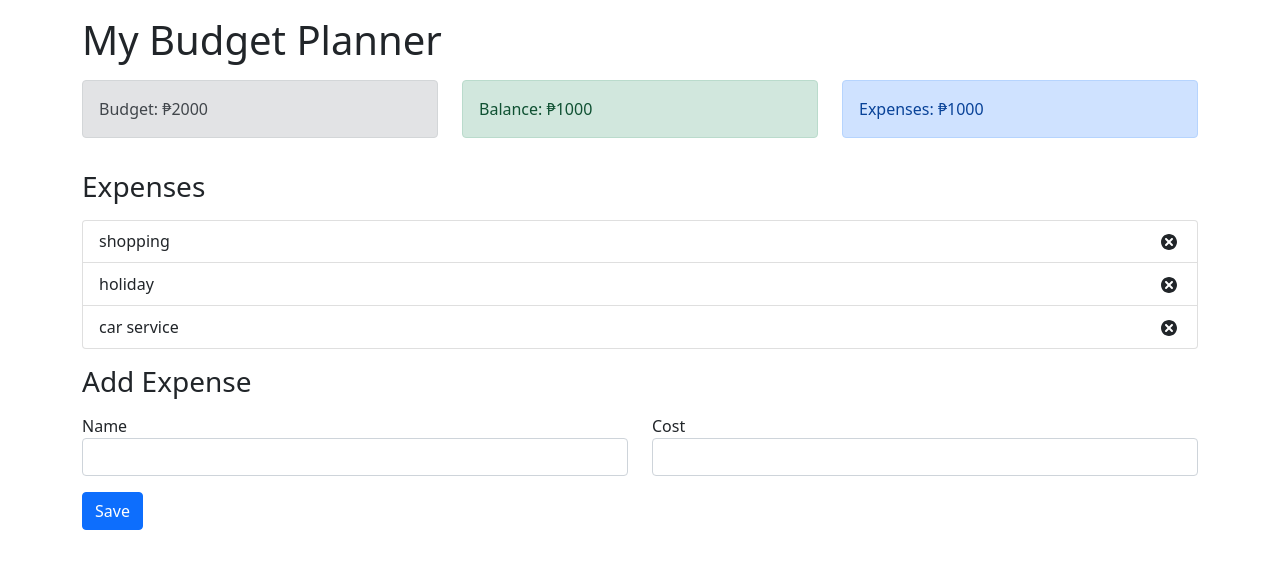
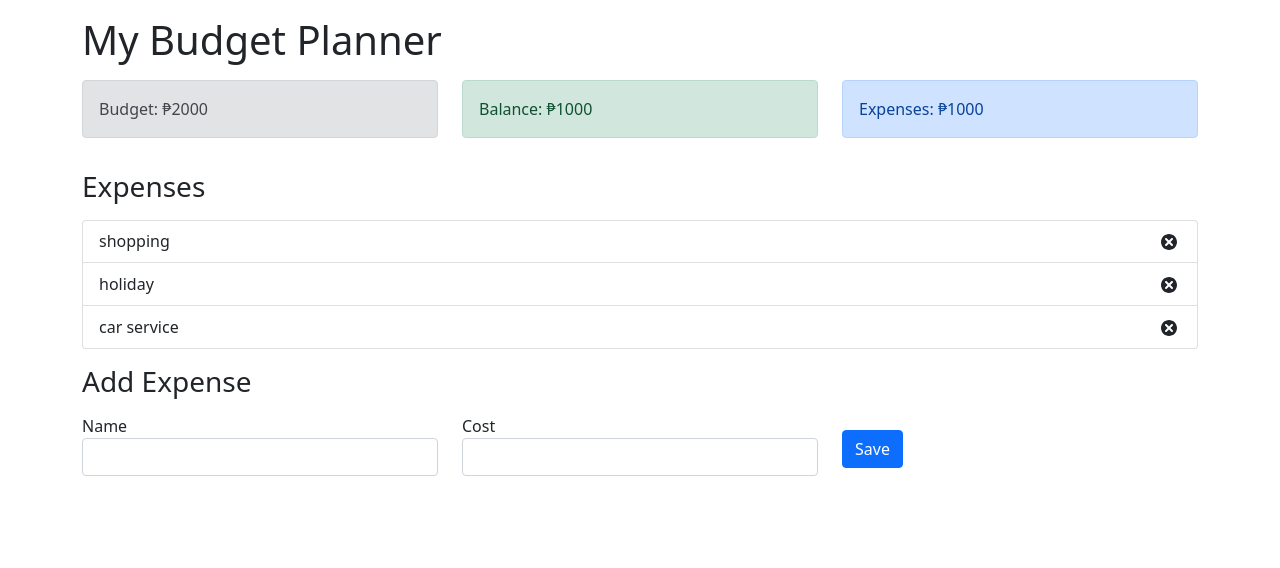
Before and after one commit to nccruel/PHinanz, a React (Create React App) app: page / in a window 1280 px wide. Shown: the top 568 px of the page. Built offline with nearby package versions, Linux system fonts and the light colour scheme.

Commit message:
Working Add Expense to expense list

```diff
--- a/src/components/AddExpenseForm.js
+++ b/src/components/AddExpenseForm.js
@@ -1,9 +1,30 @@
-import React from 'react';
+import React, { useContext, useState } from 'react';
+import { AppContext } from '../context/AppContext';
+import { v4 as uuidv4 } from 'uuid';
 
 const AddExpenseForm = () => {
+	const { dispatch } = useContext(AppContext);
+
+	const [name, setName] = useState('');
+	const [cost, setCost] = useState('');
+
+	const onSubmit = (event) => {
+		event.preventDefault();
+
+		const expense = {
+			id: uuidv4(),
+			name: name,
+			cost: parseInt(cost),
+		};
+
+		dispatch({
+			type: 'ADD_EXPENSE',
+			payload: expense,
+		});
+	};
 
 	return (
-		<form>
+		<form onSubmit={onSubmit}>
 			<div className='row'>
 				<div className='col-sm'>
 					<label for='name'>Name</label>
@@ -12,6 +33,8 @@
 						type='text'
 						className='form-control'
 						id='name'
+						value={name}
+						onChange={(event) => setName(event.target.value)}
 					></input>
 				</div>
 				<div className='col-sm'>
@@ -21,17 +44,16 @@
 						type='text'
 						className='form-control'
 						id='cost'
+						value={cost}
+						onChange={(event) => setCost(event.target.value)}
 					></input>
 				</div>
-
-			</div>
-            <div className='row'>
-            	<div className='col-sm'>
+				<div className='col-sm'>
 					<button type='submit' className='btn btn-primary mt-3'>
 						Save
 					</button>
 				</div>
-            </div>
+			</div>
 		</form>
 	);
 };
--- a/src/context/AppContext.js
+++ b/src/context/AppContext.js
@@ -2,6 +2,11 @@
 
 const AppReducer = (state, action) => {
 	switch (action.type) {
+		case 'ADD_EXPENSE':
+			return {
+				...state,
+				expenses: [...state.expenses, action.payload],
+			};
 		default:
 			return state;
 	}
```
